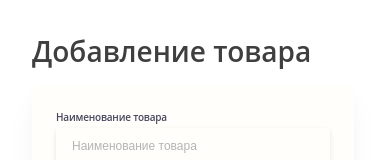
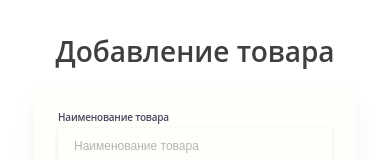
Before and after one commit to YureiRetarded/test-work-for-idaproject, a Vue app: page / in a window 390 px wide. Shown: the top 160 px of the page. Built offline with nearby package versions, Linux system fonts and the light colour scheme.

Commit message:
added more adaptility

```diff
--- a/src/App.vue
+++ b/src/App.vue
@@ -56,6 +56,7 @@
   .app{
   font-family: 'Open Sans', sans-serif;
   max-width: 1440px;
+  min-height: 345px;
   margin: 0 auto;
   }
   .app .title{
@@ -71,9 +72,13 @@
     display: flex;
     flex-direction: row;
   }
-  @media screen and (max-width:700px) {
+  @media screen and (max-width:660px) {
     .app .elements{
       flex-direction: column;
+      align-items: center;
+    }
+    .app > .title{
+      text-align: center;
     }
   }
 </style>
--- a/src/components/ElementList.vue
+++ b/src/components/ElementList.vue
@@ -35,11 +35,15 @@
     }
     @media screen and (max-width:1340px) {
         .list-elements{
+            width: 100%;
             grid-template: 1fr / repeat(2,1fr);
+            justify-content: center;
+            justify-items: center;
         }
     }
     @media screen and (max-width:1000px) {
         .list-elements{
+            width: 50%;
             grid-template: 1fr / repeat(1,1fr);
         }
     }
```
